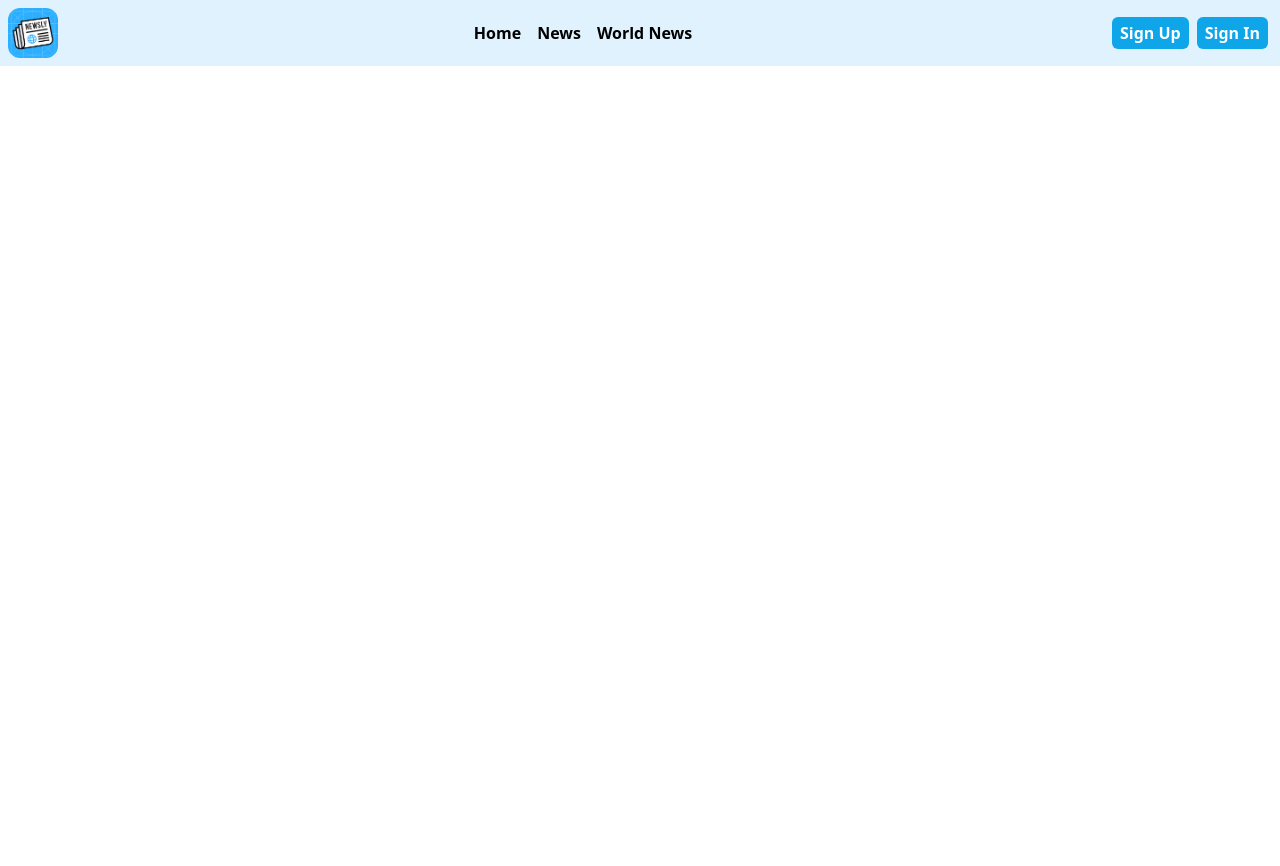
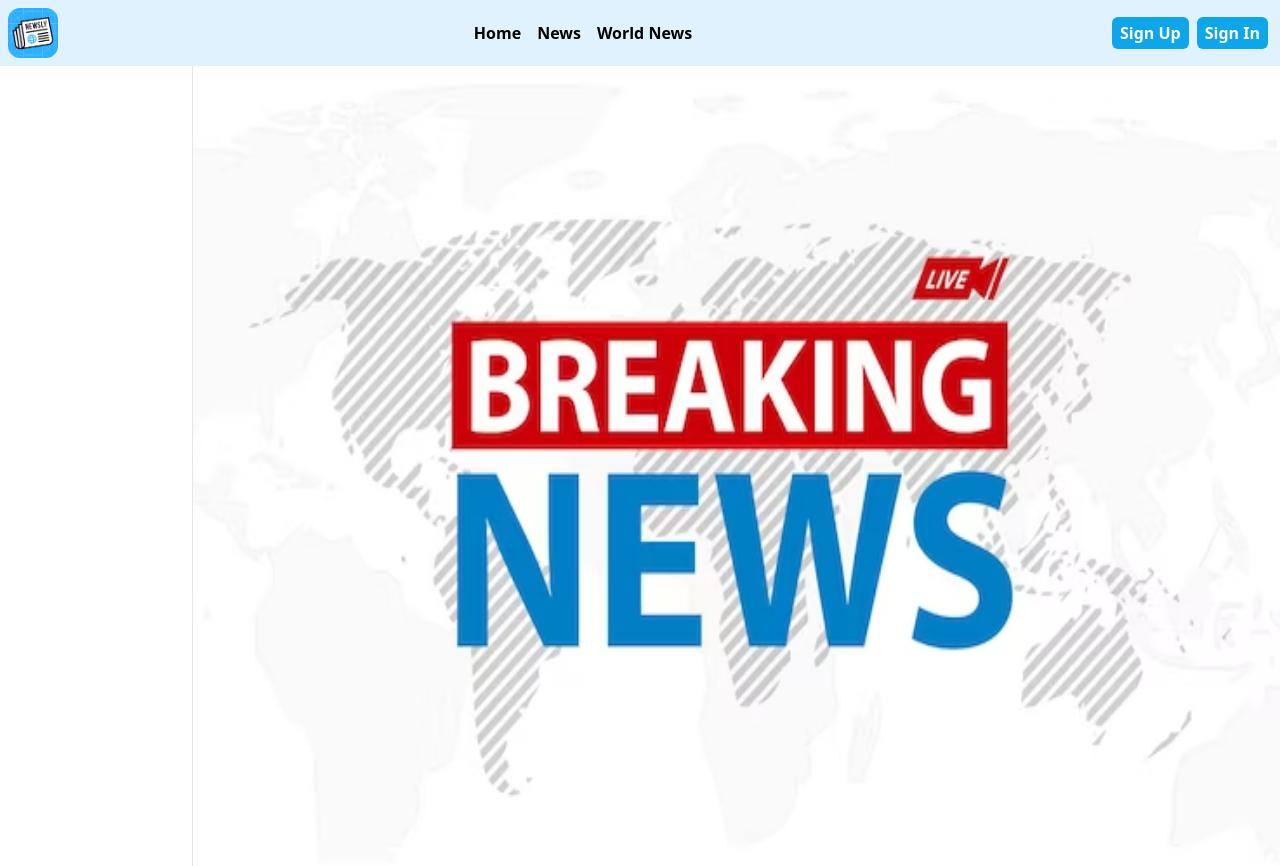
Before and after one commit to Bincy-Bee/Newa-app, a plain HTML site: page index.html in a window 1280 px wide. Drawn offline with Linux system fonts and the light colour scheme.

Commit message:
banner section

```diff
--- a/css/style.css
+++ b/css/style.css
@@ -4,7 +4,7 @@
     box-sizing: border-box;
 }
 #userdata{
-    padding: 10px;
+    padding: 10px 5px;
     width: 100px;
     height: 100px;
 }
--- a/index.html
+++ b/index.html
@@ -29,14 +29,15 @@
             </div>
         </div>
     </header>
-    <div class="main-box w-full">
-        <div class="box1 w-[10%] h-screen">
+    <div class="main-box w-full flex">
+        <div class="box1 w-[15%] h-screen">
             <div id="userdata">
-
             </div>
         </div>
-        <div class="box2 w-[90%] overflow-scroll">
-
+        <div class="box2 w-[85%] border-l-[1px]">
+            <div class="w-full h-full">
+                <img src="./images/breaking-news.jpg" class="h-full" alt="">
+            </div>
         </div>
     </div>
 </body>
```
Also changed, not shown: images/breaking-news.jpg (added), images/news-logo.png (deleted), images/news.png (deleted).
